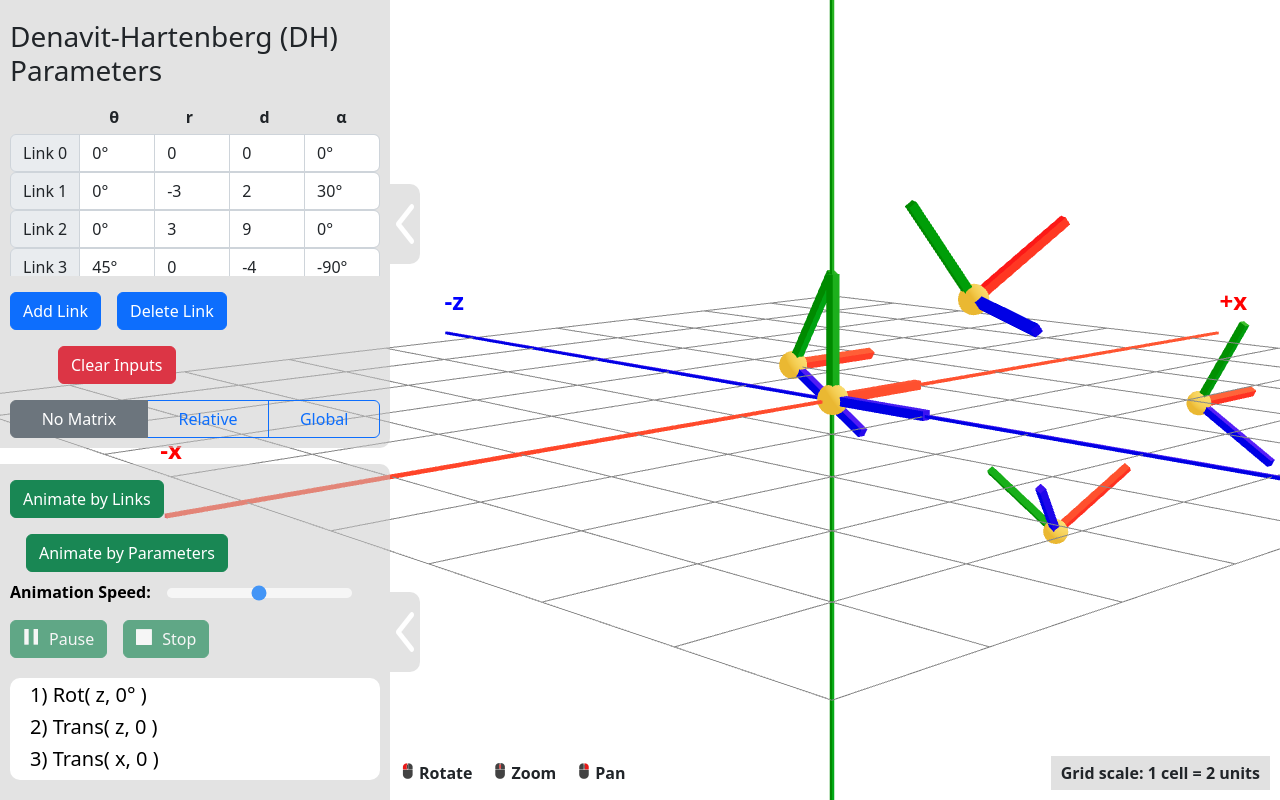
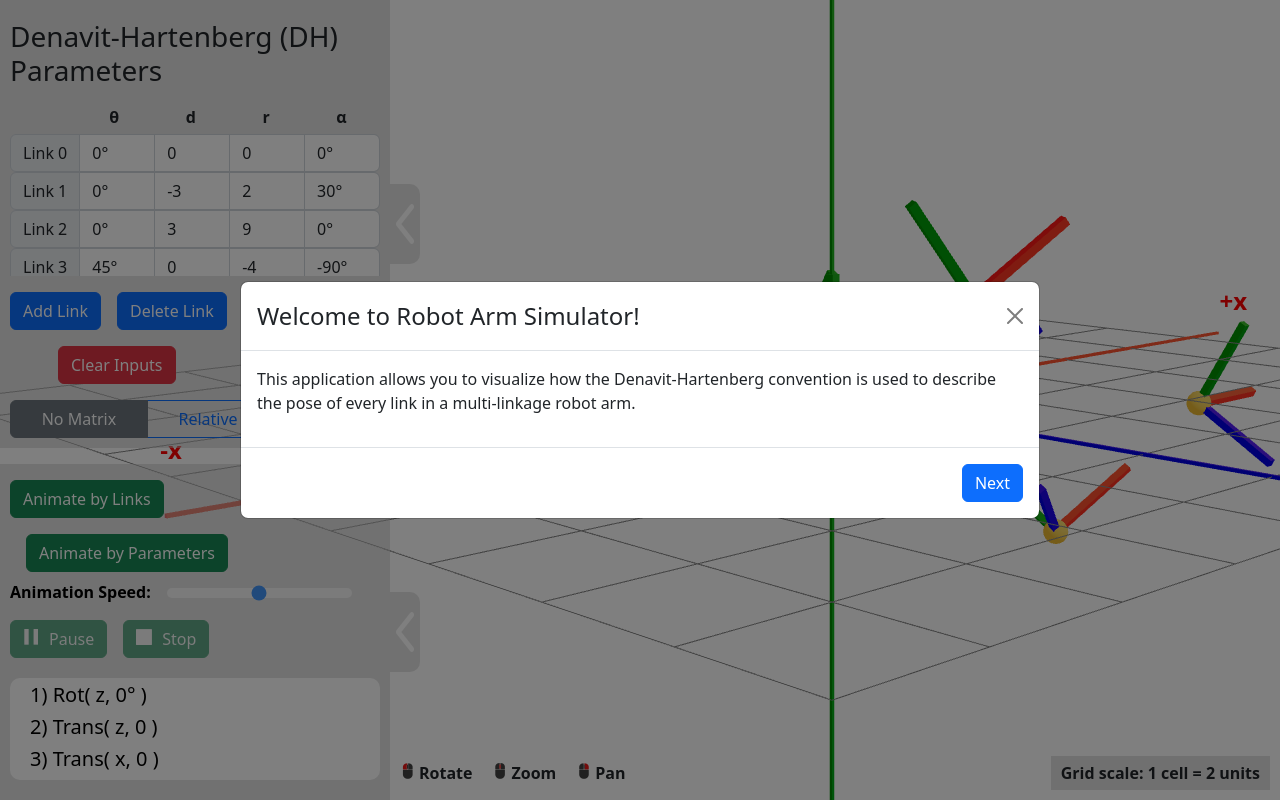
Before and after one commit to delgoh/robotic-arm-simulator, a React (Create React App) app: page / in a window 1280 px wide. Built offline with nearby package versions, Linux system fonts and the light colour scheme.

Commit message:
Added tutorial modal popup with navigation buttons to switch pages

```diff
--- a/src/App.js
+++ b/src/App.js
@@ -7,7 +7,7 @@ import styles from './App.module.css'
 import Display from './components/Display';
 import ParametersPanel from './components/ParametersPanel/ParametersPanel';
 import AnimationPanel from './components/AnimationPanel/AnimationPanel';
-// import SettingsBar from './components/SettingsBar/SettingsBar';
+import TutorialPage from './components/TutorialPage/TutorialPage';
 
 
 const App = () => {
@@ -17,8 +17,8 @@ const App = () => {
       {
         linkId: 0,
         theta: "0\u00B0",
+        d: "0",
         r: "0",
-        d: "0",
         alpha: "0\u00B0",
         relativeT: new Matrix4(),
         globalT: new Matrix4(),
@@ -27,8 +27,8 @@ const App = () => {
       {
         linkId: 1,
         theta: "0\u00B0",
-        r: "-3",
-        d: "2",
+        d: "-3",
+        r: "2",
         alpha: "30\u00B0",
         relativeT: new Matrix4(),
         globalT: new Matrix4(),
@@ -37,8 +37,8 @@ const App = () => {
       {
         linkId: 2,
         theta: "0\u00B0",
-        r: "3",
-        d: "9",
+        d: "3",
+        r: "9",
         alpha: "0\u00B0",
         relativeT: new Matrix4(),
         globalT: new Matrix4(),
@@ -47,8 +47,8 @@ const App = () => {
       {
         linkId: 3,
         theta: "45\u00B0",
-        r: "0",
-        d: "-4",
+        d: "0",
+        r: "-4",
         alpha: "-90\u00B0",
         relativeT: new Matrix4(),
         globalT: new Matrix4(),
@@ -57,8 +57,8 @@ const App = () => {
       {
         linkId: 4,
         theta: "0\u00B0",
-        r: "9",
-        d: "0",
+        d: "9",
+        r: "0",
         alpha: "60\u00B0",
         relativeT: new Matrix4(),
         globalT: new Matrix4(),
@@ -67,6 +67,7 @@ const App = () => {
     ]
   );
 
+  const [isTutorialDisplayed, setIsTutorialDisplayed] = useState(true);
   const [matrixDisplayValue, setMatrixDisplayValue] = useState("0");
   const [isAnimate, setIsAnimate] = useState(false);
   const [animationType, setAnimationType] = useState("links");
@@ -110,6 +111,10 @@ const App = () => {
         animateParamsRef={animateParamsRef}
         animationSpeed={animationSpeed}
       />
+      <TutorialPage
+        isTutorialDisplayed={isTutorialDisplayed}
+        setIsTutorialDisplayed={setIsTutorialDisplayed}
+      />
     </div>
   );
 };
--- a/src/components/ParametersPanel/LinkEntry.jsx
+++ b/src/components/ParametersPanel/LinkEntry.jsx
@@ -6,7 +6,6 @@ const LinkEntry = ({
   setRobotParams,
   isAnimate,
   linkRef,
-  updateAllT,
   updateMatrices
 }) => {
 
@@ -61,7 +60,7 @@ const LinkEntry = ({
   return (
     <InputGroup ref={linkRef}>
       <InputGroup.Text id="linkText">Link {robotParam.linkId}</InputGroup.Text>
-      {[['theta', true], ['r', false], ['d', false], ['alpha', true]].map(([inputName, isAngle]) => (
+      {[['theta', true], ['d', false], ['r', false], ['alpha', true]].map(([inputName, isAngle]) => (
         <Form.Control
           id={inputName}
           key={inputName}
--- a/src/components/ParametersPanel/LinkHeader.jsx
+++ b/src/components/ParametersPanel/LinkHeader.jsx
@@ -6,8 +6,8 @@ const LinkHeader = () => {
   return (
     <div className={styles.parent}>
       <span className={styles.header}>&theta;</span>
+      <span className={styles.header}>d</span>
       <span className={styles.header}>r</span>
-      <span className={styles.header}>d</span>
       <span className={styles.header}>&alpha;</span>
     </div>
   )
--- a/src/components/ParametersPanel/ParametersPanel.jsx
+++ b/src/components/ParametersPanel/ParametersPanel.jsx
@@ -46,8 +46,8 @@ const ParametersPanel = ({
       return [...prevState, {
         linkId: prevState.length,
         theta: "0\u00B0",
+        d: "0",
         r: "0",
-        d: "0",
         alpha: "0\u00B0",
         relativeT: new Matrix4(),
         globalT: new Matrix4(),
@@ -74,8 +74,8 @@ const ParametersPanel = ({
         newState.push({
           linkId: i,
           theta: "0\u00B0",
+          d: "0",
           r: "0",
-          d: "0",
           alpha: "0\u00B0",
           relativeT: new Matrix4(),
           globalT: new Matrix4(),
@@ -100,12 +100,12 @@ const ParametersPanel = ({
     const currentGlobalT = new Matrix4();
     let updatedParamsArray = [...paramsArray];
     let thetaStr = "", rStr = "", dStr = "", alphaStr = "";
-    let r = 0, d = 0, sinTheta = 0, cosTheta = 0, sinAlpha = 0, cosAlpha = 0;
+    let d = 0, r = 0, sinTheta = 0, cosTheta = 0, sinAlpha = 0, cosAlpha = 0;
 
     for (let i = 0; i < noOfLinks; i++) {
       thetaStr = updatedParamsArray[i].theta;
+      dStr = updatedParamsArray[i].d;
       rStr = updatedParamsArray[i].r;
-      dStr = updatedParamsArray[i].d;
       alphaStr = updatedParamsArray[i].alpha;
 
       thetaStr = thetaStr.slice(0, -1);
@@ -115,13 +115,13 @@ const ParametersPanel = ({
       cosTheta = Math.cos(parseFloat(thetaStr) * (Math.PI / 180));
       sinAlpha = Math.sin(parseFloat(alphaStr) * (Math.PI / 180));
       cosAlpha = Math.cos(parseFloat(alphaStr) * (Math.PI / 180));
+      d = parseFloat(dStr);
       r = parseFloat(rStr);
-      d = parseFloat(dStr);
 
       updatedParamsArray[i].relativeT.set(
-        cosTheta, (-1)*cosAlpha*sinTheta, sinAlpha*sinTheta, d*cosTheta,
-        sinTheta, cosAlpha*cosTheta, (-1)*sinAlpha*cosTheta, d*sinTheta,
-        0, sinAlpha, cosAlpha, r,
+        cosTheta, (-1)*cosAlpha*sinTheta, sinAlpha*sinTheta, r*cosTheta,
+        sinTheta, cosAlpha*cosTheta, (-1)*sinAlpha*cosTheta, r*sinTheta,
+        0, sinAlpha, cosAlpha, d,
         0, 0, 0, 1
       );
       currentGlobalT.multiply(updatedParamsArray[i].relativeT);
@@ -143,7 +143,6 @@ const ParametersPanel = ({
               robotParam={robotParam}
               setRobotParams={setRobotParams}
               isAnimate={isAnimate}
-              updateAllT={updateAllT}
               updateMatrices={updateMatrices}
             />
           ))}
--- /dev/null
+++ b/src/components/TutorialPage/TutorialPage.jsx
@@ -0,0 +1,62 @@
+import React from 'react'
+import Modal from 'react-bootstrap/Modal';
+import Button from 'react-bootstrap/Button';
+
+import { pages } from './pageData';
+import { useState } from 'react';
+
+const TutorialPage = ({
+  isTutorialDisplayed,
+  setIsTutorialDisplayed
+}) => {
+
+  const noOfPages = pages.length;
+  const [pageNumber, setPageNumber] = useState(0);
+  const [isPrevVisible, setIsPrevVisible] = useState(false);
+
+  const handleButton = (type) => {
+    if (type === "increase") {
+      setIsPrevVisible(true);
+      if (pageNumber < noOfPages - 1) setPageNumber(pageNo => pageNo + 1);
+      else setIsTutorialDisplayed(false);
+
+    } else if (type === "decrease") {
+      if (pageNumber > 0) setPageNumber(pageNo => pageNo - 1);
+      else setIsPrevVisible(false);
+    }
+  };
+
+  return (
+    <Modal
+      show={isTutorialDisplayed}
+      onHide={() => setIsTutorialDisplayed(false)}
+      size='lg'
+      aria-labelledby="contained-modal-title-vcenter"
+      centered
+    >
+      <Modal.Header closeButton>
+        <Modal.Title id="contained-modal-title-vcenter">
+          {pages[pageNumber].header}
+        </Modal.Title>
+      </Modal.Header>
+      <Modal.Body>
+        <p>
+          {pages[pageNumber].body}
+        </p>
+      </Modal.Body>
+      <Modal.Footer>
+        {isPrevVisible &&
+          <Button
+            onClick={() => handleButton("decrease")}>
+            Previous
+          </Button>
+        }
+        <Button onClick={() => handleButton("increase")}>
+          {pageNumber === noOfPages - 1 ? "Finish" : "Next"}
+        </Button>
+      </Modal.Footer>
+    </Modal>
+  );
+};
+
+export default TutorialPage;
--- /dev/null
+++ b/src/components/TutorialPage/pageData.js
@@ -0,0 +1,22 @@
+export const pages = [
+  {
+    header: "Welcome to Robot Arm Simulator!",
+    body: "This application allows you to visualize how the Denavit-Hartenberg convention is used to describe the pose of every link in a multi-linkage robot arm."
+  },
+  {
+    header: "What are Denavit-Hartenberg (DH) parameters?",
+    body: "DH parameters are sets of 4 variables that define the position and orientation of each link in a robot arm. This is achieved by following certain rules to assign a new coordinate system (reference frame) to each robot link. This application shows the resultant coordinate frames based on the inputted parameters."
+  },
+  {
+    header: "Why use DH parameters?",
+    body: "A line in 3D space can be fully defined using 6 parameters (3 for position, 3 for direction). However, by using the D-H convention, only 4 parameters are required to define the line. This is very useful in robotics where components in series are involved (e.g. robot arm) as it simplifies the kinematic and dynamic analyses of the system."
+  },
+  {
+    header: "What are the rules to the DH convention?",
+    body: "The reference frames are assigned to each robot link sequentially, following these rules:\n1) z-axis in direction of joint axis,\n2*) x-axis parallel to common normal of this & previous z-axes, and\n3) y-axis follows right-hand rule based on x- and z-axes.\n(*Note: if both z-axes are parallel (i.e. no common normal), x-axis can be assigned anywhere. It is common practice to have it parallel to previous x-axis to reduce non-zero parameters, and to assign anywhere along "
+  },
+  {
+    header: "How to use this simulator? (1/2)",
+    body: "Key in the DH parameters on the left panel.\nThe resultant coordinate systems will be displayed accordingly.\nYou may also choose to display the relative (from the previous link) or global (from the origin) transformation matrices of each frame."
+  }
+];
```
Also changed, not shown: src/components/SettingsBar/SettingsBar.jsx (deleted, +0 -54 lines).
